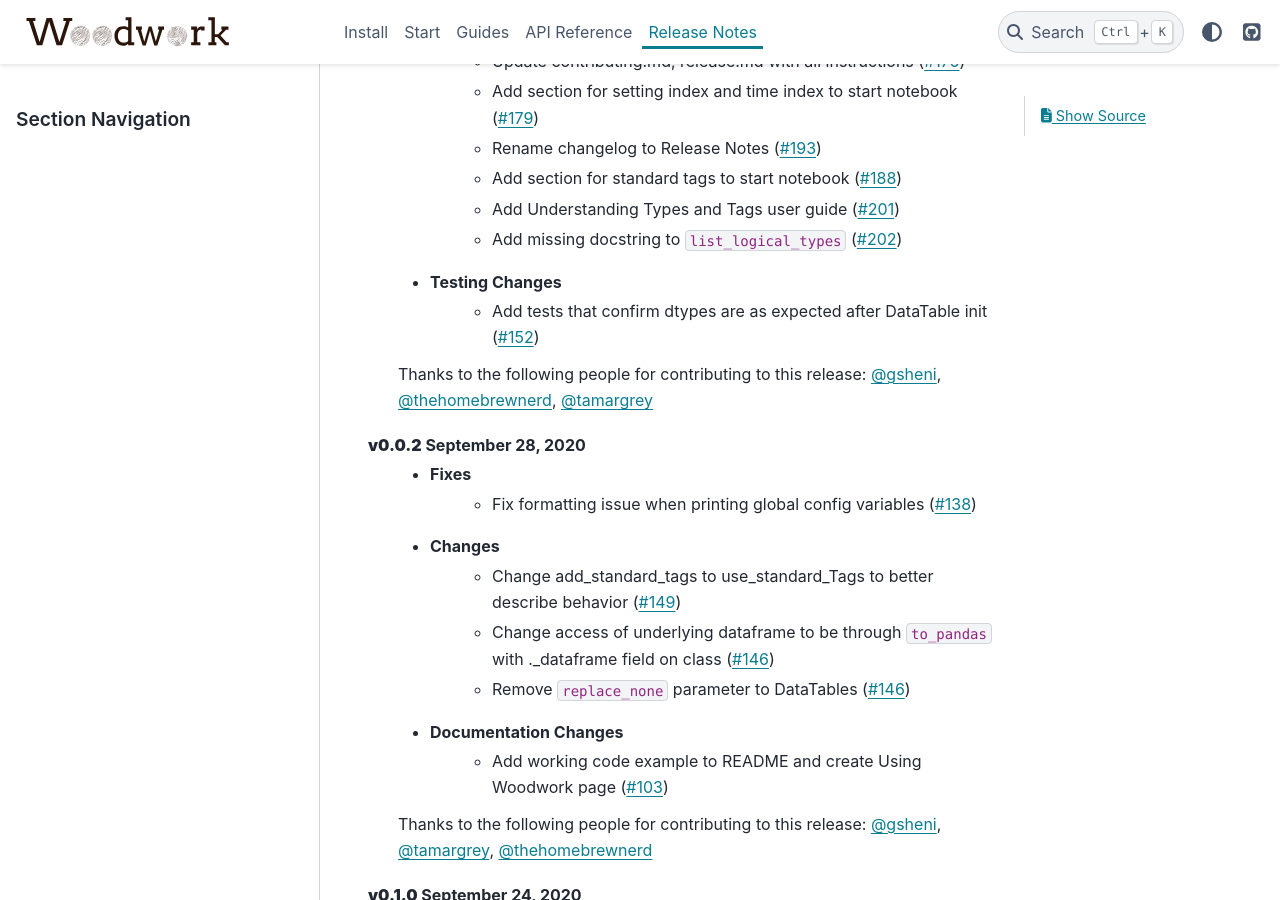
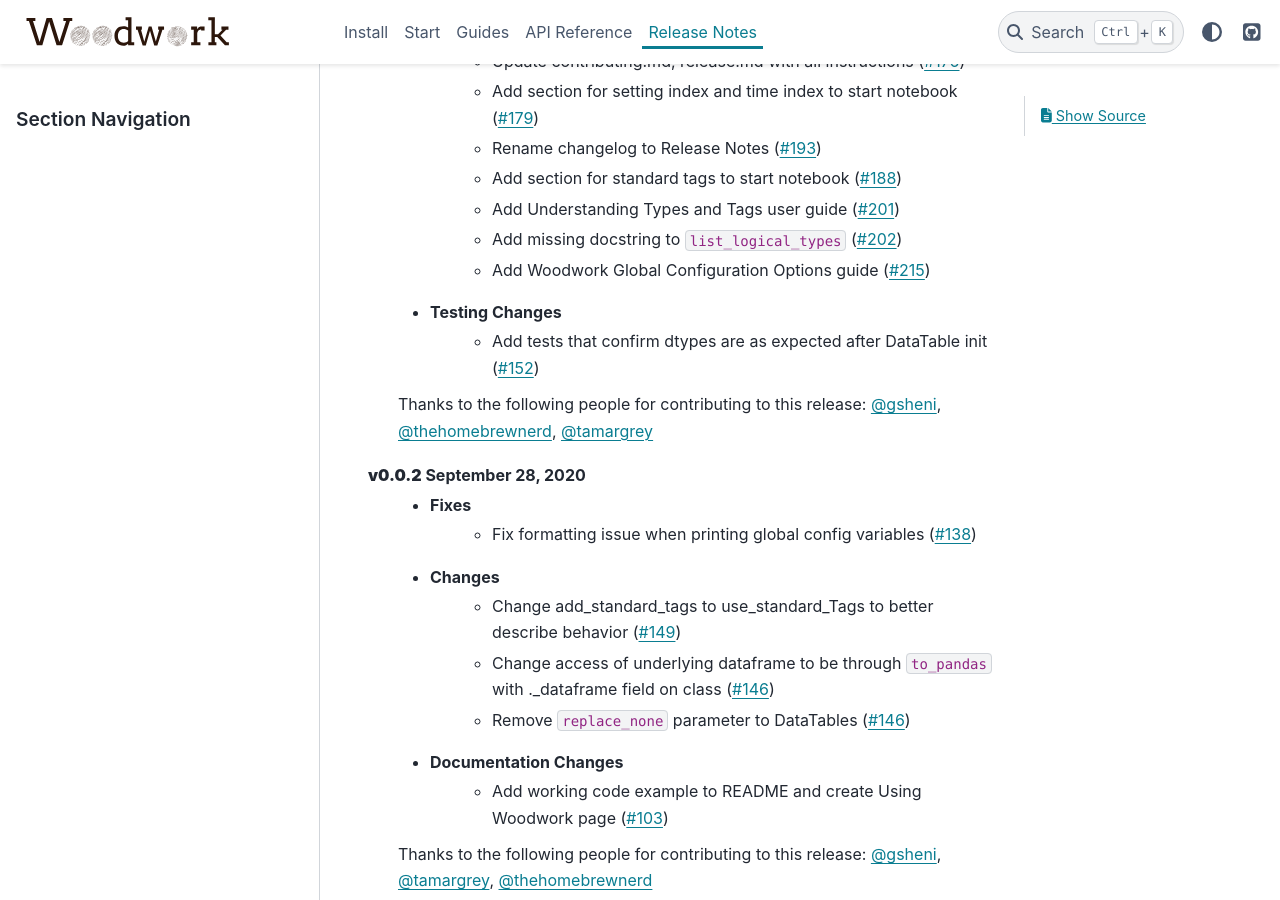
Before and after one commit to alteryx/woodwork, a Sphinx documentation site: the page built from docs/source/release_notes.rst, in a window 1280 px wide and 900 px high, scrolled down 1257 px. Built offline with Sphinx 7.4.7 and the PyData theme 0.15.4, drawn with Linux system fonts in a browser that asks for light colours; comment, search, counter and statistics services are not loaded.

Commit message:
update release notes

```diff
--- a/docs/source/release_notes.rst
+++ b/docs/source/release_notes.rst
@@ -30,6 +30,7 @@ Release Notes
         * Add section for standard tags to start notebook (:pr:`188`)
         * Add Understanding Types and Tags user guide (:pr:`201`)
         * Add missing docstring to ``list_logical_types`` (:pr:`202`)
+        * Add Woodwork Global Configuration Options guide (:pr:`215`)
     * Testing Changes
         * Add tests that confirm dtypes are as expected after DataTable init (:pr:`152`)
 
```
